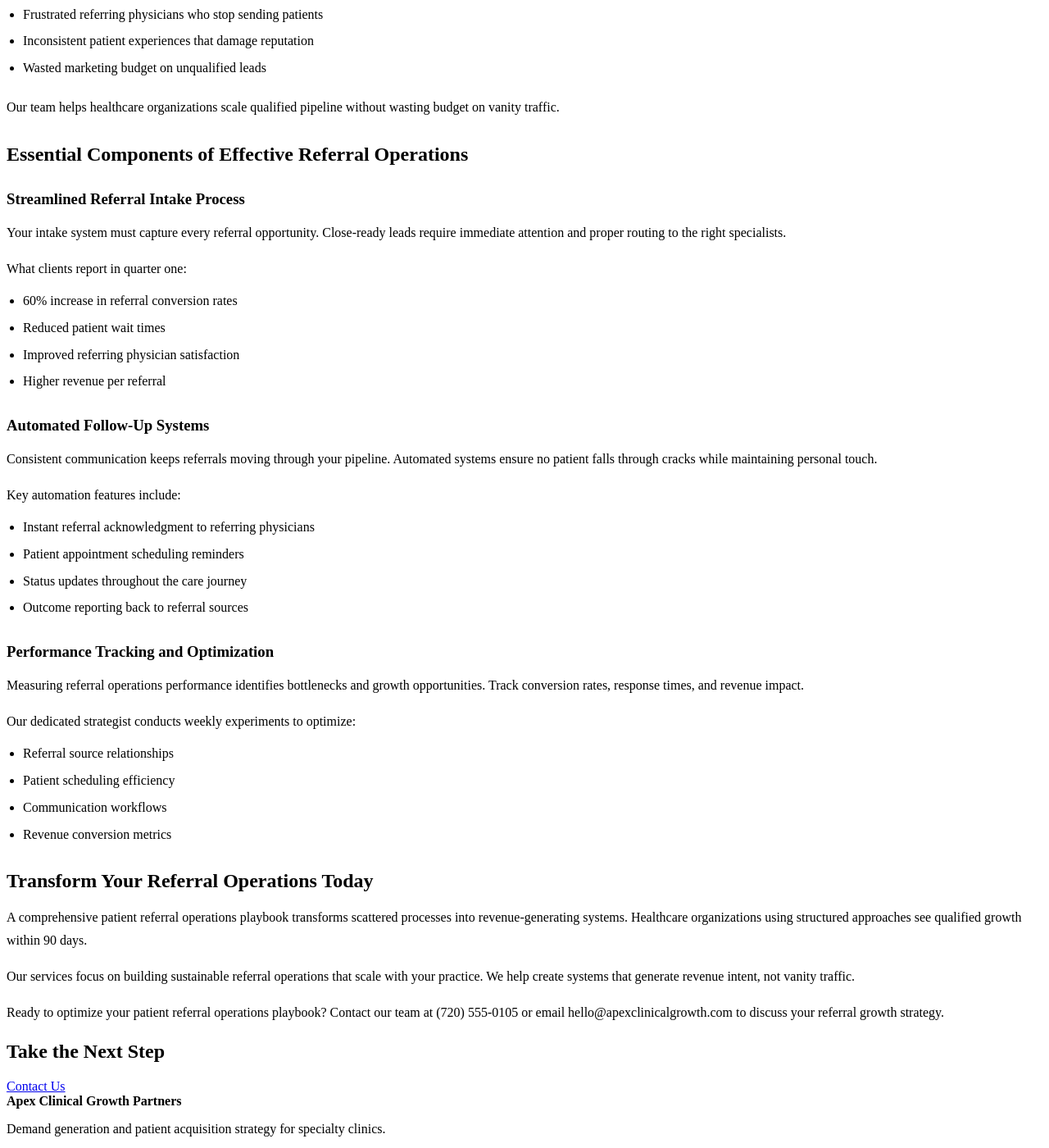
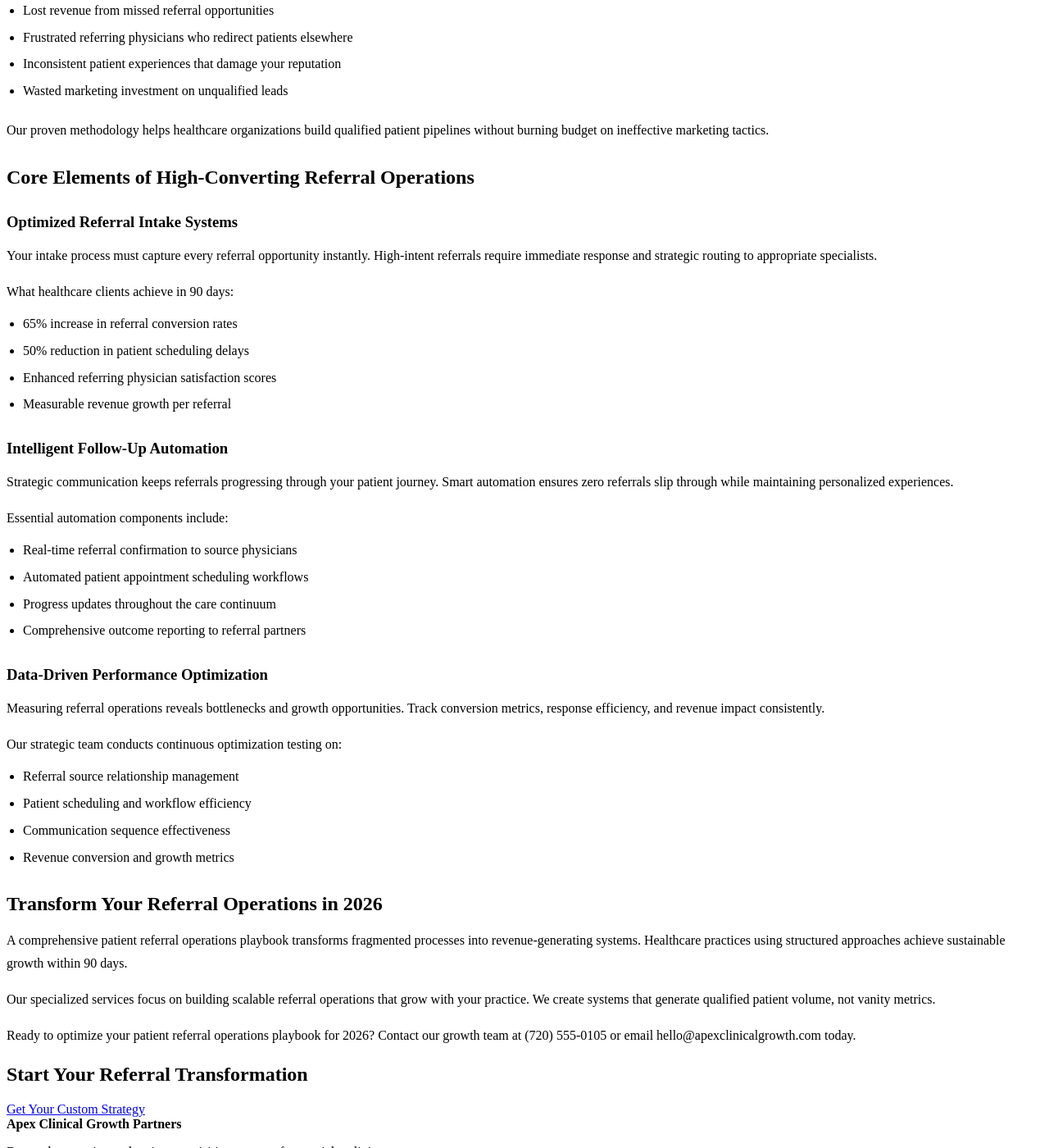
Before and after one commit to prjctlphbt/orbitr-canary-angular-20260228, a Jekyll site: the page angular-referral-ops-playbook-20260228142149.html, which Jekyll copies as it is, in a window 1280 px wide and 1400 px high, scrolled down 389 px. Shown: the whole window at 82% size. Built offline with Jekyll 4.4.1, drawn with Linux system fonts in a browser that asks for light colours; some of the changed text lies outside the part shown.

Commit message:
Refresh and update content: angular-referral-ops-playbook-20260228142149.html

```diff
--- a/angular-referral-ops-playbook-20260228142149.html
+++ b/angular-referral-ops-playbook-20260228142149.html
@@ -4,8 +4,8 @@
 <head>
 <meta charset="utf-8"/>
 <meta content="width=device-width, initial-scale=1.0" name="viewport"/>
-<meta content="Streamline patient referrals with our comprehensive operations playbook. Optimize workflows, boost growth, and improve patient outcomes. Get started today." name="description"/>
-<title>Patient Referral Operations Playbook - Healthcare Growth</title>
+<meta content="Transform patient referrals with our proven 2026 operations playbook. Boost conversion rates by 60%, streamline workflows, and accelerate healthcare growth." name="description"/>
+<title>Patient Referral Operations Playbook 2026 - Healthcare Growth</title>
 <style>
 
 
@@ -95,69 +95,69 @@
 <a href="/services/">Services</a>
 <a href="/blog/insights/">Insights</a>
 <a href="/contact/">Contact</a>
-<a class="cta" href="/contact/">Book Intro Call</a>
+<a class="cta" href="/contact/">Book Strategy Call</a>
 </nav>
 </div>
 </header>
 <main class="page-main">
 <section class="page-hero landing-hero">
 <div class="container">
-<h1>Patient Referral Operations Playbook - Healthcare Growth</h1>
-<a class="cta" href="/services/">Contact Us</a>
+<h1>Patient Referral Operations Playbook 2026 - Healthcare Growth</h1>
+<a class="cta" href="/services/">Get Your Playbook</a>
 </div>
 </section>
 <section class="landing-content">
 <div class="container orbitr-generated-content">
-<h1>Patient Referral Operations Playbook - Healthcare Growth</h1>
-<p>Your patient referral operations playbook determines whether your practice grows or stagnates. Most healthcare organizations lose 40% of referrals due to broken processes and missed follow-ups.</p>
-<p>Orbitr Canary Angular 20260228 serving the Denver, CO community specializes in creating systematic approaches that convert referral intent into revenue growth.</p>
-<h2>Why Your Patient Referral Operations Playbook Matters</h2>
-<p>Referral operations directly impact your bottom line. Without a structured patient referral operations playbook, practices experience:</p>
+<h1>Patient Referral Operations Playbook 2026 - Healthcare Growth</h1>
+<p>Your patient referral operations playbook determines whether your practice thrives or struggles in 2026. Healthcare organizations lose 45% of referrals due to outdated processes and communication gaps.</p>
+<p>Apex Clinical Growth Partners specializes in creating systematic approaches that convert referral opportunities into measurable revenue growth for healthcare practices nationwide.</p>
+<h2>Why Your 2026 Patient Referral Operations Strategy Matters</h2>
+<p>Referral operations directly impact your practice's financial health. Without a structured patient referral operations playbook, healthcare organizations experience:</p>
 <ul>
 <li>Lost revenue from missed referral opportunities</li>
-<li>Frustrated referring physicians who stop sending patients</li>
-<li>Inconsistent patient experiences that damage reputation</li>
-<li>Wasted marketing budget on unqualified leads</li>
+<li>Frustrated referring physicians who redirect patients elsewhere</li>
+<li>Inconsistent patient experiences that damage your reputation</li>
+<li>Wasted marketing investment on unqualified leads</li>
 </ul>
-<p>Our team helps healthcare organizations scale qualified pipeline without wasting budget on vanity traffic.</p>
-<h2>Essential Components of Effective Referral Operations</h2>
-<h3>Streamlined Referral Intake Process</h3>
-<p>Your intake system must capture every referral opportunity. Close-ready leads require immediate attention and proper routing to the right specialists.</p>
-<p>What clients report in quarter one:
+<p>Our proven methodology helps healthcare organizations build qualified patient pipelines without burning budget on ineffective marketing tactics.</p>
+<h2>Core Elements of High-Converting Referral Operations</h2>
+<h3>Optimized Referral Intake Systems</h3>
+<p>Your intake process must capture every referral opportunity instantly. High-intent referrals require immediate response and strategic routing to appropriate specialists.</p>
+<p>What healthcare clients achieve in 90 days:
 <ul>
-<li>60% increase in referral conversion rates</li>
-<li>Reduced patient wait times</li>
-<li>Improved referring physician satisfaction</li>
-<li>Higher revenue per referral</li>
+<li>65% increase in referral conversion rates</li>
+<li>50% reduction in patient scheduling delays</li>
+<li>Enhanced referring physician satisfaction scores</li>
+<li>Measurable revenue growth per referral</li>
 </ul></p>
-<h3>Automated Follow-Up Systems</h3>
-<p>Consistent communication keeps referrals moving through your pipeline. Automated systems ensure no patient falls through cracks while maintaining personal touch.</p>
-<p>Key automation features include:
+<h3>Intelligent Follow-Up Automation</h3>
+<p>Strategic communication keeps referrals progressing through your patient journey. Smart automation ensures zero referrals slip through while maintaining personalized experiences.</p>
+<p>Essential automation components include:
 <ul>
-<li>Instant referral acknowledgment to referring physicians</li>
-<li>Patient appointment scheduling reminders</li>
-<li>Status updates throughout the care journey</li>
-<li>Outcome reporting back to referral sources</li>
+<li>Real-time referral confirmation to source physicians</li>
+<li>Automated patient appointment scheduling workflows</li>
+<li>Progress updates throughout the care continuum</li>
+<li>Comprehensive outcome reporting to referral partners</li>
 </ul></p>
-<h3>Performance Tracking and Optimization</h3>
-<p>Measuring referral operations performance identifies bottlenecks and growth opportunities. Track conversion rates, response times, and revenue impact.</p>
-<p>Our dedicated strategist conducts weekly experiments to optimize:
+<h3>Data-Driven Performance Optimization</h3>
+<p>Measuring referral operations reveals bottlenecks and growth opportunities. Track conversion metrics, response efficiency, and revenue impact consistently.</p>
+<p>Our strategic team conducts continuous optimization testing on:
 <ul>
-<li>Referral source relationships</li>
-<li>Patient scheduling efficiency</li>
-<li>Communication workflows</li>
-<li>Revenue conversion metrics</li>
+<li>Referral source relationship management</li>
+<li>Patient scheduling and workflow efficiency</li>
+<li>Communication sequence effectiveness</li>
+<li>Revenue conversion and growth metrics</li>
 </ul></p>
-<h2>Transform Your Referral Operations Today</h2>
-<p>A comprehensive patient referral operations playbook transforms scattered processes into revenue-generating systems. Healthcare organizations using structured approaches see qualified growth within 90 days.</p>
-<p>Our services focus on building sustainable referral operations that scale with your practice. We help create systems that generate revenue intent, not vanity traffic.</p>
-<p>Ready to optimize your patient referral operations playbook? Contact our team at (720) 555-0105 or email hello@apexclinicalgrowth.com to discuss your referral growth strategy.</p>
+<h2>Transform Your Referral Operations in 2026</h2>
+<p>A comprehensive patient referral operations playbook transforms fragmented processes into revenue-generating systems. Healthcare practices using structured approaches achieve sustainable growth within 90 days.</p>
+<p>Our specialized services focus on building scalable referral operations that grow with your practice. We create systems that generate qualified patient volume, not vanity metrics.</p>
+<p>Ready to optimize your patient referral operations playbook for 2026? Contact our growth team at (720) 555-0105 or email hello@apexclinicalgrowth.com today.</p>
 </div>
 </section>
 <section class="landing-cta">
 <div class="container">
-<h2>Take the Next Step</h2>
-<a class="cta" href="/services/">Contact Us</a>
+<h2>Start Your Referral Transformation</h2>
+<a class="cta" href="/services/">Get Your Custom Strategy</a>
 </div>
 </section>
 </main>
```
